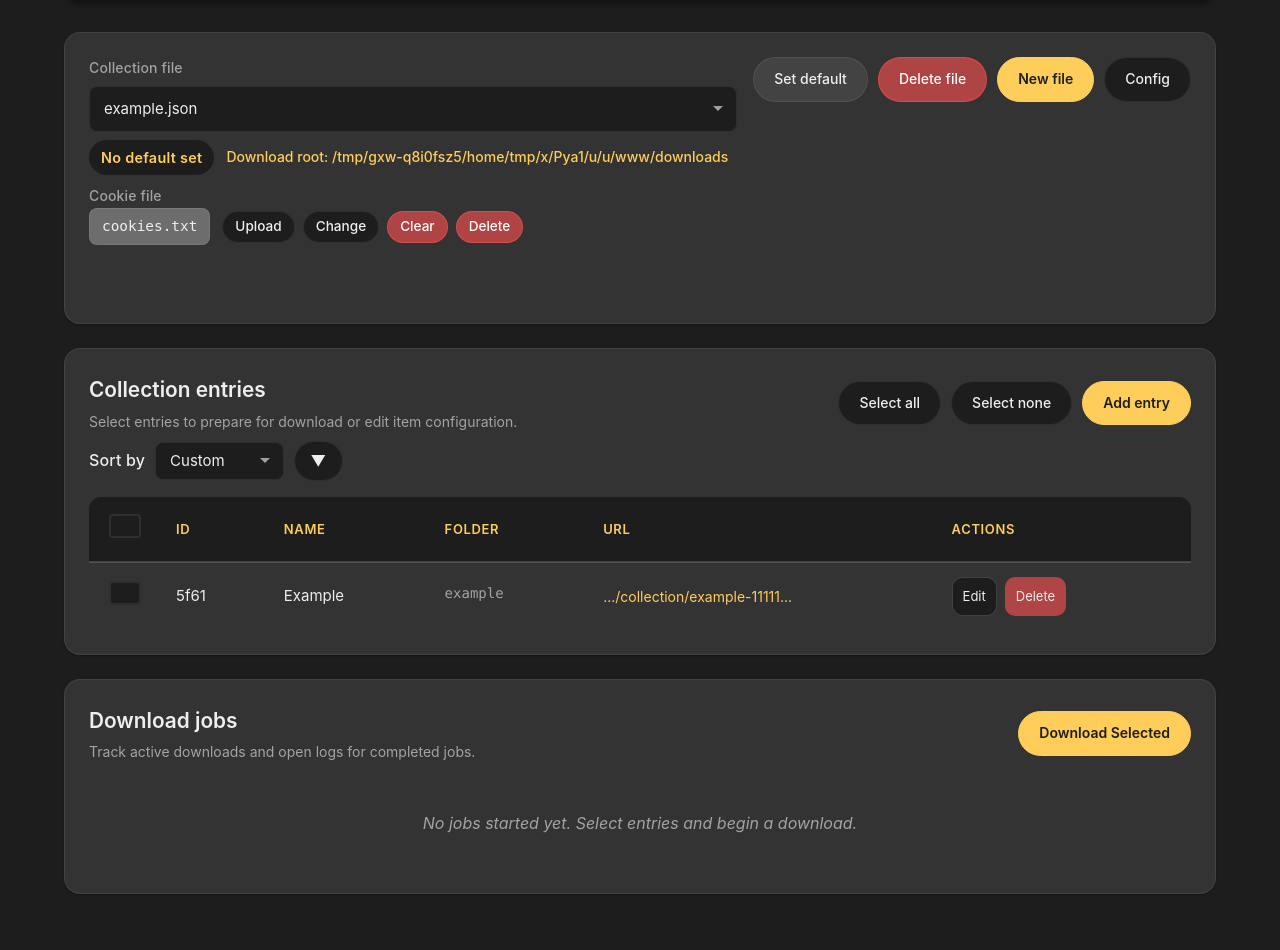
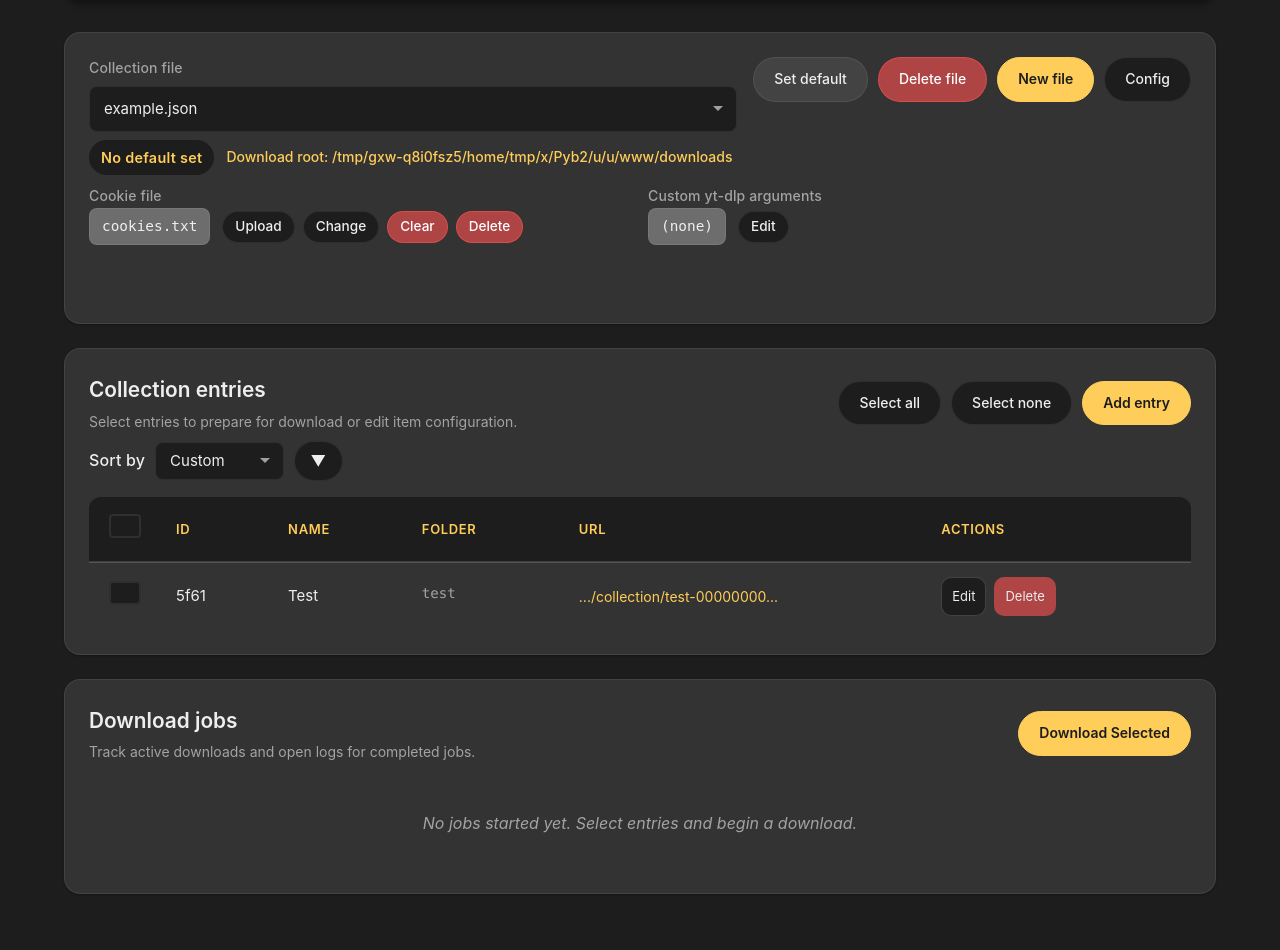
Before and after one commit to EonTitan277/collections-dlp-webui, a Flask app: page / in a window 1280 px wide. Shown: the part 168-1118 px from the top of the page. Run offline with Flask 3, Linux system fonts and the light colour scheme; data that the repository does not hold is empty; some libraries are stand-ins or nearby versions.

Commit message:
Add custom yt-dlp arguments support (global + per-collection)

```diff
--- a/app.py
+++ b/app.py
@@ -10,6 +10,8 @@ from collections_manager import (
     get_next_collection_item_id,
     get_collection_cookie_file,
     set_collection_cookie_file,
+    get_collection_ytdlp_args,
+    set_collection_ytdlp_args,
     load_collection_file,
     remove_collection_item,
     reorder_collection_items,
@@ -105,12 +107,16 @@ def api_collection_items():
         cookie_file = data.get("cookie_file")
         sort_by = data.get("sort_by", "custom")
         sort_direction = data.get("sort_direction", "asc")
+        custom_ytdlp_args = data.get("custom_ytdlp_args", "")
+        custom_ytdlp_args_mode = data.get("custom_ytdlp_args_mode", "join")
         return jsonify({
             "file": file_name,
             "items": items,
             "cookie_file": cookie_file,
             "sort_by": sort_by,
-            "sort_direction": sort_direction
+            "sort_direction": sort_direction,
+            "custom_ytdlp_args": custom_ytdlp_args,
+            "custom_ytdlp_args_mode": custom_ytdlp_args_mode,
         })
     except FileNotFoundError:
         return api_error(f"Collection file not found: {file_name}", 404)
@@ -236,6 +242,36 @@ def api_set_collection_cookie(file_name: str):
         return api_error(f"Collection file not found: {file_name}", 404)
 
 
+@app.route("/api/collection-files/<file_name>/ytdlp-args", methods=["GET"])
+def api_get_collection_ytdlp_args(file_name: str):
+    try:
+        file_name = validate_collection_file_name(file_name)
+        args_data = get_collection_ytdlp_args(file_name)
+        return jsonify(args_data)
+    except ConfigError as exc:
+        return api_error(str(exc), 400)
+    except FileNotFoundError:
+        return api_error(f"Collection file not found: {file_name}", 404)
+
+
+@app.route("/api/collection-files/<file_name>/ytdlp-args", methods=["PUT"])
+def api_set_collection_ytdlp_args(file_name: str):
+    payload = request.get_json(silent=True) or {}
+    custom_args = payload.get("custom_ytdlp_args", "")
+    mode = payload.get("custom_ytdlp_args_mode", "join")
+
+    try:
+        file_name = validate_collection_file_name(file_name)
+        # Verify collection file exists
+        load_collection_file(file_name)
+        set_collection_ytdlp_args(file_name, custom_args, mode)
+        return jsonify({"custom_ytdlp_args": custom_args, "custom_ytdlp_args_mode": mode})
+    except ConfigError as exc:
+        return api_error(str(exc), 400)
+    except FileNotFoundError:
+        return api_error(f"Collection file not found: {file_name}", 404)
+
+
 @app.route("/api/collection-files/<file_name>/cookie/upload", methods=["POST"])
 def api_upload_cookie_file(file_name: str):
     try:
@@ -323,9 +359,9 @@ def api_config():
         "download_root": config_manager.data.get("download_root"),
         "filename_template": config_manager.data.get("filename_template", "%(title).50s.%(ext)s"),
         "restrict_filenames": config_manager.data.get("restrict_filenames", True),
-        "video_codec": config_manager.data.get("video_codec", "h264"),
         "max_concurrent_downloads": config_manager.data.get("max_concurrent_downloads", 2),
         "default_collection_file": config_manager.data.get("default_collection_file", ""),
+        "custom_ytdlp_args": config_manager.data.get("custom_ytdlp_args", ""),
     }
     return jsonify(sanitized)
 
--- a/config/example_config.json
+++ b/config/example_config.json
@@ -2,7 +2,7 @@
   "download_root": "downloads",
   "filename_template": "%(title).50s.%(ext)s",
   "restrict_filenames": true,
-  "video_codec": "h264",
   "max_concurrent_downloads": 2,
-  "default_collection_file": "example.json"
+  "default_collection_file": "example.json",
+  "custom_ytdlp_args": ""
 }
--- a/static/css/style.css
+++ b/static/css/style.css
@@ -17,7 +17,7 @@
   --color-surface: #2a2a2a;
   --color-danger: rgba(241, 79, 79, 0.65);
   --color-danger-hover: #d63d3d;
-  --color-success: #16a34a;
+  --color-success: #22c55e;
   --shadow-sm: 0 1px 2px rgba(0, 0, 0, 0.3);
   --shadow-md: 0 4px 6px rgba(0, 0, 0, 0.4);
   --shadow-lg: 0 10px 15px rgba(0, 0, 0, 0.5);
@@ -666,7 +666,7 @@ a:hover {
 }
 
 .form-field {
-  margin-bottom: 20px;
+  margin-bottom: 10px;
 }
 
 .form-field:last-child {
@@ -704,6 +704,27 @@ a:hover {
 .button.small {
   padding: 4px 12px;
   font-size: 0.85rem;
+}
+
+/* Custom yt-dlp args styles (reuses cookie-display/cookie-controls layout) */
+.ytdlp-args-display {
+  padding: 6px 12px;
+  background: #6d6d6d;
+  border: 1px solid var(--color-border);
+  border-radius: var(--radius-sm);
+  font-family: monospace;
+  font-size: 0.9rem;
+  max-width: 480px;
+  overflow: hidden;
+  text-overflow: ellipsis;
+  white-space: nowrap;
+}
+
+.field-hint {
+  margin: 0;
+  font-size: 0.8125rem;
+  color: var(--color-text-secondary);
+  line-height: 1.4;
 }
 
 .form-field.checkbox-field label {
--- a/static/js/app.js
+++ b/static/js/app.js
@@ -29,10 +29,10 @@ const itemUrlField = document.getElementById("item-url");
 const itemFolderField = document.getElementById("item-folder");
 const configDownloadRoot = document.getElementById("config-download-root");
 const configFilenameTemplate = document.getElementById("config-filename-template");
-const configVideoCodec = document.getElementById("config-video-codec");
 const configRestrictFilenames = document.getElementById("config-restrict-filenames");
 const configMaxDownloads = document.getElementById("config-max-downloads");
 const configDefaultCollection = document.getElementById("config-default-collection");
+const configCustomYtdlpArgs = document.getElementById("config-custom-ytdlp-args");
 const configCookieFiles = document.getElementById("config-cookie-files");
 const headerSelectAll = document.getElementById("header-select-all");
 
@@ -48,8 +48,19 @@ const applyCookieBtn = document.getElementById("apply-cookie-btn");
 const deleteCookieBtn = document.getElementById("delete-cookie-btn");
 const cookieSelectModal = document.getElementById("cookie-select-modal");
 
+// Collection-level custom yt-dlp args elements
+const collectionYtdlpArgsSection = document.getElementById("collection-ytdlp-args-section");
+const currentYtdlpArgsDisplay = document.getElementById("current-ytdlp-args");
+const editYtdlpArgsBtn = document.getElementById("edit-ytdlp-args-btn");
+const ytdlpArgsModal = document.getElementById("ytdlp-args-modal");
+const ytdlpArgsInput = document.getElementById("ytdlp-args-input");
+const ytdlpArgsOverride = document.getElementById("ytdlp-args-override");
+const applyYtdlpArgsBtn = document.getElementById("apply-ytdlp-args-btn");
+
 let configData = null;
 let currentCollectionCookie = null;
+let currentCollectionYtdlpArgs = "";
+let currentCollectionYtdlpArgsMode = "join";
 let editingItemId = null;
 let currentLogJobId = null;
 const jobStreams = new Map();
@@ -356,6 +367,7 @@ async function loadCollectionItems(fileName) {
   if (!fileName) {
     itemsBody.innerHTML = '<tr><td colspan="6" class="empty-row">Select a collection file to view entries.</td></tr>';
     collectionCookieSection.style.display = "none";
+    collectionYtdlpArgsSection.style.display = "none";
     return;
   }
 
@@ -371,9 +383,16 @@ async function loadCollectionItems(fileName) {
     currentCollectionCookie = data.cookie_file;
     updateCollectionCookieDisplay();
     collectionCookieSection.style.display = "block";
+
+    // Update collection custom yt-dlp args display
+    currentCollectionYtdlpArgs = data.custom_ytdlp_args || "";
+    currentCollectionYtdlpArgsMode = data.custom_ytdlp_args_mode || "join";
+    updateCollectionYtdlpArgsDisplay();
+    collectionYtdlpArgsSection.style.display = "block";
   } catch (err) {
     itemsBody.innerHTML = '<tr><td colspan="6" class="empty-row">Unable to load collection items.</td></tr>';
     collectionCookieSection.style.display = "none";
+    collectionYtdlpArgsSection.style.display = "none";
     setStatus(`Unable to load items: ${err.message}`, true);
   }
 }
@@ -387,6 +406,15 @@ function updateCollectionCookieDisplay() {
     currentCookieFile.textContent = "(none)";
     clearCookieBtn.style.display = "none";
     deleteCookieBtn.style.display = "none";
+  }
+}
+
+function updateCollectionYtdlpArgsDisplay() {
+  if (currentCollectionYtdlpArgs) {
+    const modeLabel = currentCollectionYtdlpArgsMode === "override" ? "override" : "join";
+    currentYtdlpArgsDisplay.textContent = `${currentCollectionYtdlpArgs} (${modeLabel})`;
+  } else {
+    currentYtdlpArgsDisplay.textContent = "(none)";
   }
 }
 
@@ -444,7 +472,7 @@ function renderJobs(jobs) {
       const progressBarStyle = status === "failed"
         ? 'background: linear-gradient(90deg, var(--color-danger-hover), var(--color-danger)); width: 100%;'
         : status === "completed"
-        ? 'background: linear-gradient(90deg, #22c55e, var(--color-success)); width: 100%;'
+        ? 'background: linear-gradient(90deg, var(--color-success)), #16a34a; width: 100%;'
         : `width: ${Math.min(progress.percent || 0, 100)}%`;
 
       card.innerHTML = `
@@ -684,10 +712,10 @@ async function openConfigEditor() {
 
   configDownloadRoot.value = configData.download_root || "";
   configFilenameTemplate.value = configData.filename_template || "%(title).50s.%(ext)s";
-  configVideoCodec.value = configData.video_codec || "h264";
   configRestrictFilenames.checked = !!configData.restrict_filenames;
   configMaxDownloads.value = configData.max_concurrent_downloads || 2;
   configDefaultCollection.value = configData.default_collection_file || "";
+  configCustomYtdlpArgs.value = configData.custom_ytdlp_args || "";
   openModal(configModal);
 }
 
@@ -795,10 +823,10 @@ async function submitConfigForm(event) {
     await sendJson("/api/config", "PUT", {
       download_root: downloadRoot,
       filename_template: configFilenameTemplate.value.trim(),
-      video_codec: configVideoCodec.value.trim(),
       restrict_filenames: configRestrictFilenames.checked,
       max_concurrent_downloads: Number(configMaxDownloads.value) || 1,
       default_collection_file: configDefaultCollection.value.trim(),
+      custom_ytdlp_args: configCustomYtdlpArgs.value.trim(),
     });
     closeModal(configModal);
     await loadConfig();
@@ -939,6 +967,7 @@ modalBackdrop.addEventListener("click", () => {
   closeModal(configModal);
   closeModal(logModal);
   closeModal(cookieSelectModal);
+  closeModal(ytdlpArgsModal);
 });
 newFileForm.addEventListener("submit", submitNewFileForm);
 itemForm.addEventListener("submit", submitItemForm);
@@ -953,6 +982,10 @@ selectCookieBtn.addEventListener("click", openCookieSelectModal);
 clearCookieBtn.addEventListener("click", clearCollectionCookie);
 deleteCookieBtn.addEventListener("click", handleDeleteCookie);
 applyCookieBtn.addEventListener("click", applySelectedCookie);
+
+// Collection custom yt-dlp args event listeners
+editYtdlpArgsBtn.addEventListener("click", openYtdlpArgsModal);
+applyYtdlpArgsBtn.addEventListener("click", submitCollectionYtdlpArgs);
 
 Array.from(document.querySelectorAll("[data-close]")).forEach((button) => {
   button.addEventListener("click", closeOpenModal);
@@ -1105,6 +1138,44 @@ async function handleDeleteCookie() {
     setStatus(`Deleted cookie file: ${currentCollectionCookie}`);
   } catch (err) {
     setStatus(`Unable to delete cookie file: ${err.message}`, true);
+  }
+}
+
+function openYtdlpArgsModal() {
+  const fileName = getCurrentFile();
+  if (!fileName) {
+    setStatus("No collection file selected.", true);
+    return;
+  }
+
+  ytdlpArgsInput.value = currentCollectionYtdlpArgs || "";
+  ytdlpArgsOverride.checked = currentCollectionYtdlpArgsMode === "override";
+  openModal(ytdlpArgsModal);
+}
+
+async function submitCollectionYtdlpArgs() {
+  const fileName = getCurrentFile();
+  if (!fileName) {
+    setStatus("No collection file selected.", true);
+    return;
+  }
+
+  const customArgs = ytdlpArgsInput.value.trim();
+  const mode = ytdlpArgsOverride.checked ? "override" : "join";
+
+  try {
+    await sendJson(`/api/collection-files/${encodeURIComponent(fileName)}/ytdlp-args`, "PUT", {
+      custom_ytdlp_args: customArgs,
+      custom_ytdlp_args_mode: mode,
+    });
+
+    currentCollectionYtdlpArgs = customArgs;
+    currentCollectionYtdlpArgsMode = mode;
+    updateCollectionYtdlpArgsDisplay();
+    closeModal(ytdlpArgsModal);
+    setStatus("Updated custom yt-dlp arguments.");
+  } catch (err) {
+    setStatus(`Unable to update custom yt-dlp arguments: ${err.message}`, true);
   }
 }
 
--- a/templates/index.html
+++ b/templates/index.html
@@ -42,6 +42,15 @@
                 <button id="select-cookie-btn" class="button small">Change</button>
                 <button id="clear-cookie-btn" class="button small danger">Clear</button>
                 <button id="delete-cookie-btn" class="button small danger" style="display: none;">Delete</button>
+              </div>
+            </div>
+          </div>
+          <div class="field-group" id="collection-ytdlp-args-section" style="display: none;">
+            <label>Custom yt-dlp arguments</label>
+            <div class="cookie-controls">
+              <span id="current-ytdlp-args" class="ytdlp-args-display">(none)</span>
+              <div class="cookie-actions">
+                <button id="edit-ytdlp-args-btn" class="button small">Edit</button>
               </div>
             </div>
           </div>
@@ -171,10 +180,6 @@
           <label for="config-filename-template">Filename template</label>
           <input id="config-filename-template" type="text" />
         </div>
-        <div class="form-field">
-          <label for="config-video-codec">Video codec</label>
-          <input id="config-video-codec" type="text" />
-        </div>
         <div class="form-field checkbox-field">
           <label><input id="config-restrict-filenames" type="checkbox" /> Restrict filenames</label>
         </div>
@@ -185,6 +190,13 @@
         <div class="form-field">
           <label for="config-default-collection">Default collection file</label>
           <input id="config-default-collection" type="text" />
+        </div>
+        <div class="form-field">
+          <label for="config-custom-ytdlp-args">Custom yt-dlp arguments</label>
+          <textarea id="config-custom-ytdlp-args" rows="2" placeholder="e.g. --embed-thumbnail --write-thumbnail"></textarea>
+          <p class="field-hint">Applied to every job unless a collection overrides it.<br>
+            <strong>Separate multiple arguments with spaces</strong> (e.g. <code>--embed-thumbnail --write-thumbnail</code>); use quotes for values containing spaces.<br>
+            Cannot include --cookies, -o/--output, --newline, -q/--quiet/--no-progress, --progress-template, -a/--batch-file, -P/--paths, or --print-json/--print-jsonl/-j — these are managed automatically by the app.</p>
         </div>
 
         <div class="modal-footer">
@@ -223,6 +235,27 @@
       </div>
     </div>
 
+    <div id="ytdlp-args-modal" class="modal-panel hidden">
+      <div class="modal-header">
+        <h3>Collection yt-dlp arguments</h3>
+      </div>
+      <div class="modal-body">
+        <div class="form-field">
+          <label for="ytdlp-args-input">Custom arguments</label>
+          <textarea id="ytdlp-args-input" rows="3" placeholder="e.g. --embed-thumbnail --write-thumbnail"></textarea>
+        </div>
+        <div class="form-field checkbox-field">
+          <label><input id="ytdlp-args-override" type="checkbox" /> Override global arguments instead of joining them</label>
+        </div>
+        <p class="field-hint"><strong>Separate multiple arguments with spaces</strong> (e.g. <code>--embed-thumbnail --write-thumbnail</code>); use quotes for values containing spaces.<br>
+          Cannot include --cookies, -o/--output, --newline, -q/--quiet/--no-progress, --progress-template, -a/--batch-file, -P/--paths, or --print-json/--print-jsonl/-j — these are managed automatically by the app.</p>
+      </div>
+      <div class="modal-footer">
+        <button type="button" class="button" data-close="ytdlp-args-modal">Cancel</button>
+        <button id="apply-ytdlp-args-btn" class="button primary">Save</button>
+      </div>
+    </div>
+
     <input type="file" id="cookie-file-upload" accept=".txt" style="display: none;" />
     <script src="/static/js/app.js"></script>
   </body>
```
Also changed, not shown: collections/example.json (+6 -4 lines), collections_manager.py (+80 -3 lines), config.py (+52 -3 lines), job_manager.py (+10 -3 lines), yt_dlp_runner.py (+39 -6 lines), 2 other files.
